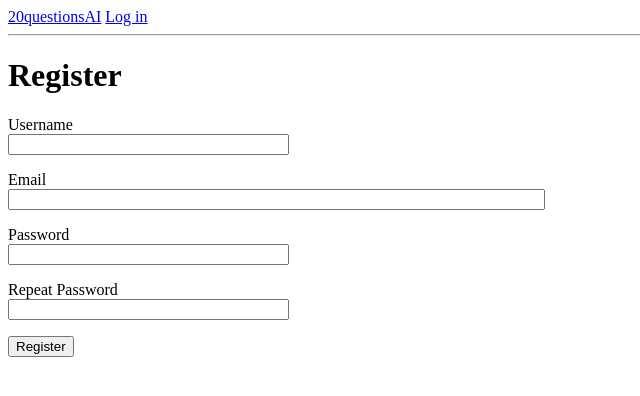
After one commit to FinnMurphy98/20QuestionsAI, a Flask app: page /register in a window 1280 px wide. The commit adds this page. Shown: the top 396 px of the page, without its empty margins (0-640 px from the left). Run offline with Flask 3, Linux system fonts and the light colour scheme.

Commit message:
added register form, register page

```diff
--- a/app/__init__.py
+++ b/app/__init__.py
@@ -9,5 +9,6 @@ app.config.from_object(Config)
 db = SQLAlchemy(app)
 migrate = Migrate(app, db)
 login = LoginManager(app)
+login.login_view = 'login'
 
 from app import routes, models
--- a/app/forms.py
+++ b/app/forms.py
@@ -1,9 +1,27 @@
 from flask_wtf import FlaskForm
 from wtforms import StringField, PasswordField, BooleanField, SubmitField
-from wtforms.validators import DataRequired
+from wtforms.validators import DataRequired, ValidationError, Email, EqualTo
+from app.models import User
 
 class LoginForm(FlaskForm):
     username = StringField('Username', validators=[DataRequired()])
     password = PasswordField('Password', validators=[DataRequired()])
     remember_me = BooleanField('Remember Me')
     submit = SubmitField('Sign In')
+
+class RegistrationForm(FlaskForm):
+    username=StringField('Username', validators=[DataRequired()])
+    email = StringField('Email', validators=[DataRequired(), Email()])
+    password = PasswordField('Password', validators=[DataRequired()])
+    password2 = PasswordField('Repeat Password', validators=[DataRequired(), EqualTo('password')])
+    submit = SubmitField('Register')
+
+    def validate_username(self, username):
+        user = User.query.filter_by(username=username.data).first()
+        if user is not None:
+            raise ValidationError('This username already exists. Please use a different one.')
+
+    def validate_email(self, email):
+        user = User.query.filter_by(email=email.data).first()
+        if user is not None:
+            raise ValidationError('This email is already in use. Please use a different one.')
--- a/app/models.py
+++ b/app/models.py
@@ -6,8 +6,9 @@ from app import login
 
 class User(UserMixin, db.Model):
     id = db.Column(db.Integer, primary_key=True)
-    username = db.Column(db.String(64), index=True, unique=True)
-    password_hash = db.Column(db.String(128))
+    username = db.Column(db.String(64), index=True, unique=True, nullable=False)
+    email = db.Column(db.String(128), index=True, unique=True, nullable=False)
+    password_hash = db.Column(db.String(128), nullable=False)
     games = db.relationship('Game', backref='player', lazy='dynamic')
     __tablename__ = 'User'
 
--- a/app/routes.py
+++ b/app/routes.py
@@ -1,9 +1,10 @@
-from app import app
-from flask import render_template, flash, redirect, url_for
-from app.forms import LoginForm
+from app import app, db
+from flask import render_template, flash, redirect, url_for, request
+from app.forms import LoginForm, RegistrationForm
 from flask_login import current_user, login_user
 from app.models import User
-from flask_login import logout_user
+from flask_login import logout_user, login_required
+from werkzeug.urls import url_parse
 
 @app.route('/')
 def index():
@@ -20,10 +21,27 @@ def login():
             flash('Invalid username or password')
             return redirect(url_for('login'))
         login_user(user, remember=form.remember_me.data)
-        return redirect(url_for('index'))
+        next_page = request.args.get('next')
+        if not next_page or url_parse(next_page).netloc != '':
+            next_page = url_for('index')
+        return redirect(next_page)
     return render_template('login.html', title="Sign In", form=form)
 
 @app.route('/logout')
 def logout():
     logout_user()
     return redirect(url_for('index'))
+
+@app.route('/register', methods=['GET', 'POST'])
+def register():
+    if current_user.is_authenticated:
+        return redirect(url_for('index'))
+    form = RegistrationForm()
+    if form.validate_on_submit():
+        user = User(username=form.username.data, email=form.email.data)
+        user.set_password(form.password.data)
+        db.session.add(user)
+        db.session.commit()
+        flash('Congratulations, you are now registered with an account!')
+        return redirect(url_for('login'))
+    return render_template('register.html', title='Register', form=form)
--- a/app/templates/base.html
+++ b/app/templates/base.html
@@ -13,7 +13,7 @@
     <body>
         <!-- navigation bar -->
         <div>
-            <a href="{{ url_for('index') }}">Home</a>
+            <a href="{{ url_for('index') }}">20questionsAI</a>
             {% if current_user.is_anonymous %}
             <a href="{{ url_for('login') }}">Log in</a>
             {% else %}
--- a/app/templates/index.html
+++ b/app/templates/index.html
@@ -1,7 +1,7 @@
 {% extends "base.html" %}
 
 {% block content %}
-    <h1>Welcome!</h1>
+    <h1>Welcome to 20questionsAI!</h1>
     <div id="chat-box">
         <div id="chat-history">
             <!-- display chat history here -->
--- a/app/templates/login.html
+++ b/app/templates/login.html
@@ -20,5 +20,6 @@
     </p>
     <p>{{ form.remember_me() }} {{ form.remember_me.label }}</p>
     <p>{{ form.submit() }}</p>
+    <p>New User? <a href="{{ url_for('register') }}">Click to Register!</a></p>
 </form>
 {% endblock %}
--- /dev/null
+++ b/app/templates/register.html
@@ -0,0 +1,37 @@
+{% extends "base.html" %}
+
+{% block content %}
+    <h1>Register</h1>
+    <form action="" method="post">
+        {{ form.hidden_tag() }}
+        <p>
+            {{ form.username.label }}<br>
+            {{ form.username(size=32) }}<br>
+            {% for error in form.username.errors %}
+            <span style="color: red;">[{{ error }}]</span>
+            {% endfor %}
+        </p>
+        <p>
+            {{ form.email.label }}<br>
+            {{ form.email(size=64) }}<br>
+            {% for error in form.email.errors %}
+            <span style="color: red;">[{{ error }}]</span>
+            {% endfor %}
+        </p>
+        <p>
+            {{ form.password.label }}<br>
+            {{ form.password(size=32) }}<br>
+            {% for error in form.password.errors %}
+            <span style="color: red;">[{{ error }}]</span>
+            {% endfor %}
+        </p>
+        <p>
+            {{ form.password2.label }}<br>
+            {{ form.password2(size=32) }}<br>
+            {% for error in form.password2.errors %}
+            <span style="color: red;">[{{ error }}]</span>
+            {% endfor %}
+        </p>
+        <p>{{ form.submit() }}</p>
+    </form>
+{% endblock %}
--- a/requirements.txt
+++ b/requirements.txt
@@ -1,12 +1,15 @@
 alembic==1.10.4
 blinker==1.6.2
 click==8.1.3
+dnspython==2.3.0
+email-validator==2.0.0.post2
 Flask==2.3.1
 Flask-Login==0.6.2
 Flask-Migrate==4.0.4
 Flask-SQLAlchemy==3.0.3
 Flask-WTF==1.1.1
 greenlet==2.0.2
+idna==3.4
 itsdangerous==2.1.2
 Jinja2==3.1.2
 Mako==1.2.4
```
Also changed, not shown: migrations/versions/ee78082c1c33_add_email_field_to_user.py (added, +46 -0 lines).
